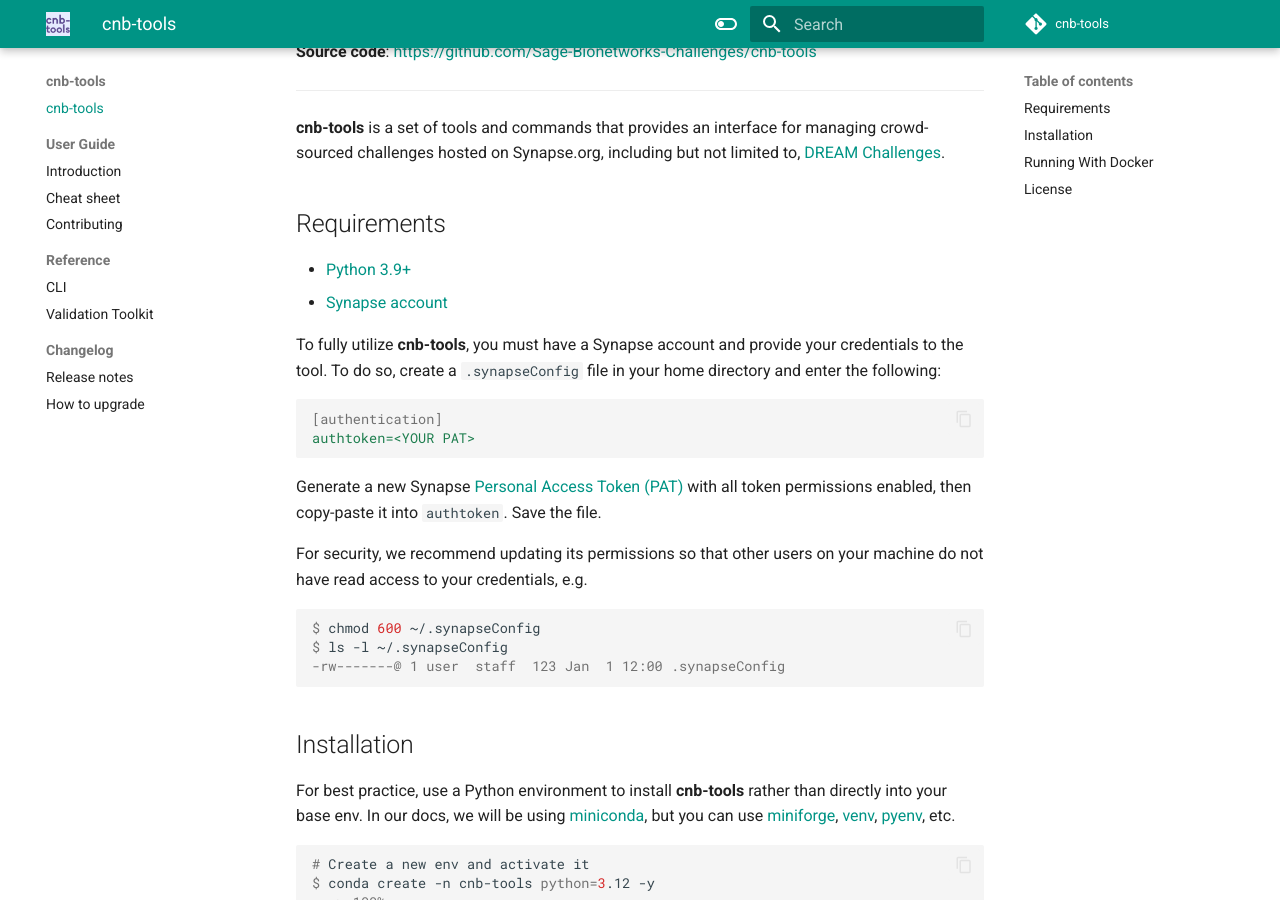
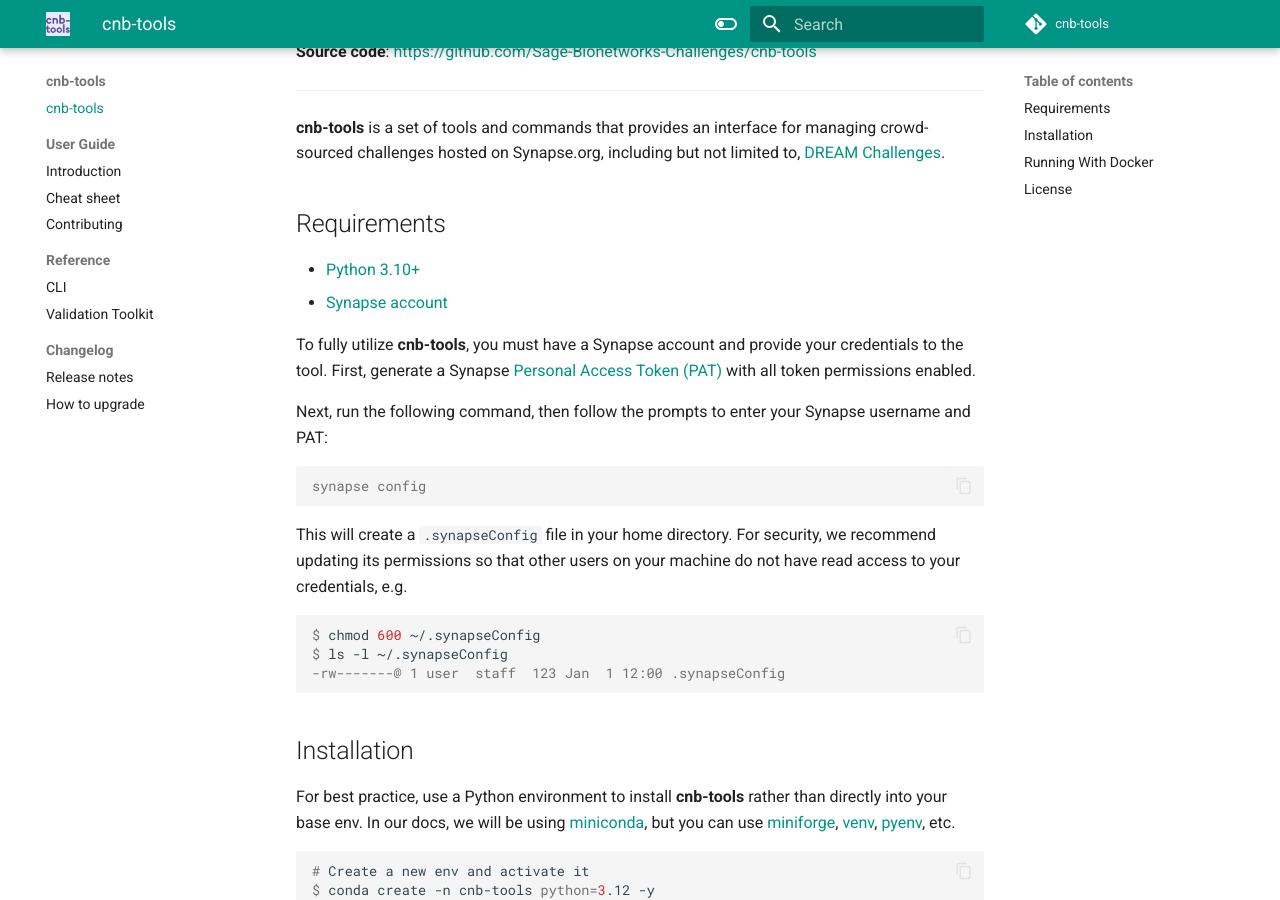
Before and after one commit to Sage-Bionetworks-Challenges/cnb-tools, an MkDocs documentation site: the page built from docs/index.md, in a window 1280 px wide and 900 px high, scrolled down 726 px. Built offline with MkDocs 1.6.1 and Material for MkDocs 9.7.7, drawn with Linux system fonts in a browser that asks for light colours; comment, search, counter and statistics services are not loaded.

Commit message:
update readmes to reflect version changes

````diff
--- a/docs/index.md
+++ b/docs/index.md
@@ -9,7 +9,7 @@
   <a href="https://pypi.org/project/cnb-tools/" title="cnb-tools on PyPI">
     <img alt="PyPI version" src="https://img.shields.io/pypi/v/cnb-tools?style=flat-square&logo=pypi&logoColor=white&color=%23679EC1">
   </a>
-  <img alt="Supported Python versions" src="https://img.shields.io/badge/python-3.9 | 3.10 | 3.11 | 3.12-%23EB8231?style=flat-square&logo=python&logoColor=white">
+  <img alt="Supported Python versions" src="https://img.shields.io/badge/python-3.10 | 3.11 | 3.12 -%23EB8231?style=flat-square&logo=python&logoColor=white">
   <a href="https://github.com/Sage-Bionetworks-Challenges/cnb-tools/blob/main/LICENSE" title="License">
     <img alt="License" src="https://img.shields.io/github/license/Sage-Bionetworks-Challenges/cnb-tools?style=flat-square&logo=github&color=%236DB56D">
   </a>
@@ -29,23 +29,23 @@
 
 ## Requirements
 
-- [Python 3.9+]
+- [Python 3.10+]
 - [Synapse account]
 
 To fully utilize **cnb-tools**, you must have a Synapse account and
-provide your credentials to the tool.  To do so, create a `.synapseConfig`
-file in your home directory and enter the following:
+provide your credentials to the tool. First, generate a Synapse
+[Personal Access Token (PAT)] with all token permissions enabled.
 
-```yaml
-[authentication]
-authtoken=<YOUR PAT>
+Next, run the following command, then follow the prompts to enter
+your Synapse username and PAT:
+
+```console
+synapse config
 ```
 
-Generate a new Synapse [Personal Access Token (PAT)] with all token
-permissions enabled, then copy-paste it into `authtoken`. Save the file.
-
-For security, we recommend updating its permissions so that other
-users on your machine do not have read access to your credentials, e.g.
+This will create a `.synapseConfig` file in your home directory. For
+security, we recommend updating its permissions so that other users
+on your machine do not have read access to your credentials, e.g.
 
 <!-- termynal -->
 ```console
@@ -120,7 +120,7 @@
 [https://sage-bionetworks-challenges.github.io/cnb-tools]: https://sage-bionetworks-challenges.github.io/cnb-tools
 [https://github.com/Sage-Bionetworks-Challenges/cnb-tools]: https://github.com/Sage-Bionetworks-Challenges/cnb-tools
 [DREAM Challenges]: https://dreamchallenges.org/
-[Python 3.9+]: https://www.python.org/downloads/
+[Python 3.10+]: https://www.python.org/downloads/
 [Synapse account]: https://www.synapse.org/#!LoginPlace:0
 [Personal Access Token (PAT)]: https://www.synapse.org/#!PersonalAccessTokens:
 [miniconda]: https://docs.conda.io/projects/miniconda/en/latest/miniconda-install.html
````
Also changed, not shown: README.md (+14 -15 lines).
